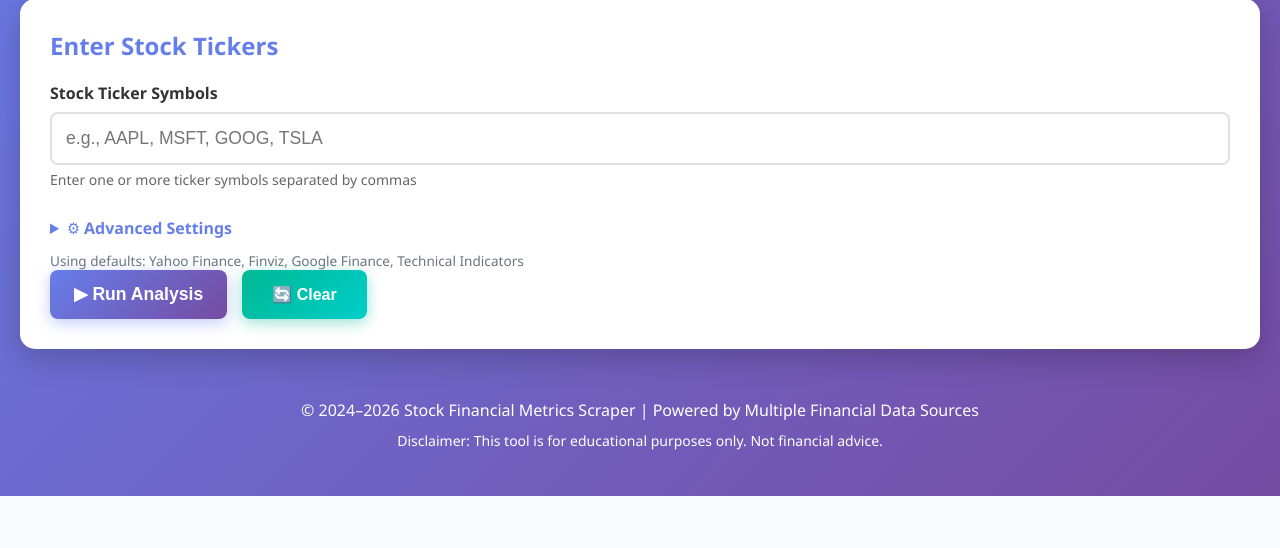
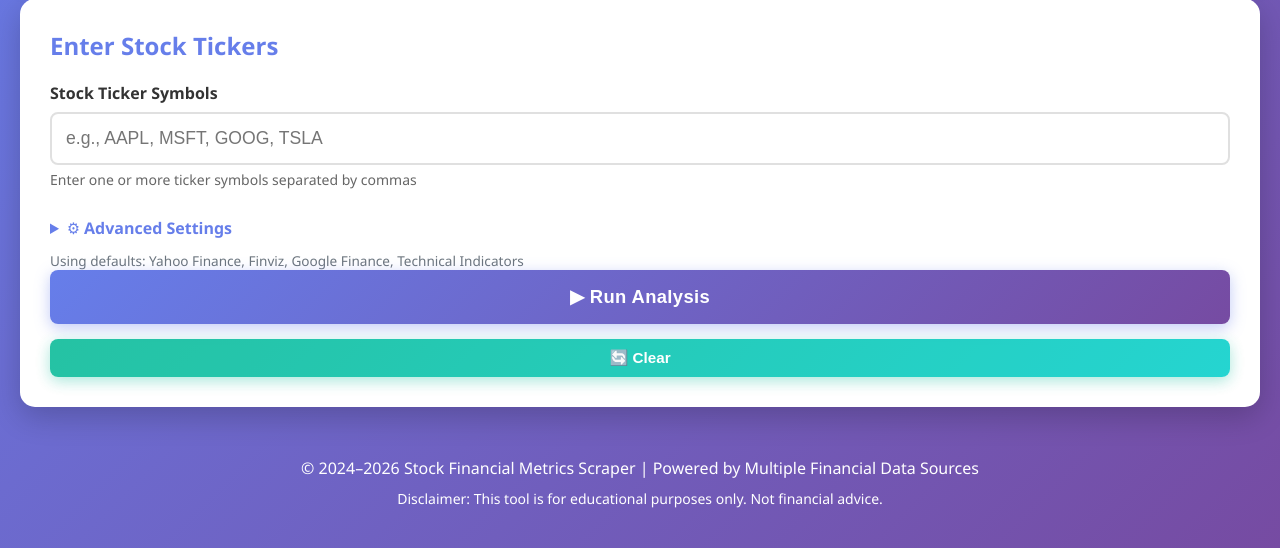
Before and after one commit to JunHao95/FinanceWebScrapper, a Flask app: page / in a window 1280 px wide. Shown: the part 304-852 px from the top of the page. Before the commit the page ends 800 px from the top, so only its background shows below. Run offline with Flask 3, Linux system fonts and the light colour scheme; some libraries are stand-ins or nearby versions.

Commit message:
feat(06-02): apply hero button CSS — full-width Run Analysis, de-emphasised Clear
- Expanded #runAnalysisBtn to width:100%, font-size:1.15em, padding:16px 32px
- Added flex-direction:column + align-items:stretch to #scrapeForm .button-group
- Added secondary-btn de-emphasis (opacity:0.85, smaller font/padding)

```diff
--- a/templates/index.html
+++ b/templates/index.html
@@ -522,9 +522,26 @@
         #advanced-settings summary:hover { text-decoration: underline; }
         #advanced-settings > .form-group { margin-top: 15px; }
 
-        /* Hero ticker input */
+        /* Hero ticker input and Run Analysis button */
         .hero-input-group input { font-size: 1.1em; padding: 14px; }
-        #runAnalysisBtn { font-size: 1.1em; padding: 12px 24px; }
+        #runAnalysisBtn {
+            width: 100%;
+            font-size: 1.15em;
+            padding: 16px 32px;
+            letter-spacing: 0.02em;
+        }
+        /* button-group column layout so Run Analysis is full-width above Clear */
+        .form-group ~ .button-group,
+        #scrapeForm .button-group {
+            flex-direction: column;
+            align-items: stretch;
+        }
+        /* De-emphasise Clear as secondary action */
+        #scrapeForm .button-group .secondary-btn {
+            font-size: 0.95em;
+            padding: 10px 24px;
+            opacity: 0.85;
+        }
 
         /* Allocation mode controls */
         .allocation-mode-header { display: flex; align-items: center; justify-content: space-between; margin-bottom: 8px; }
```
